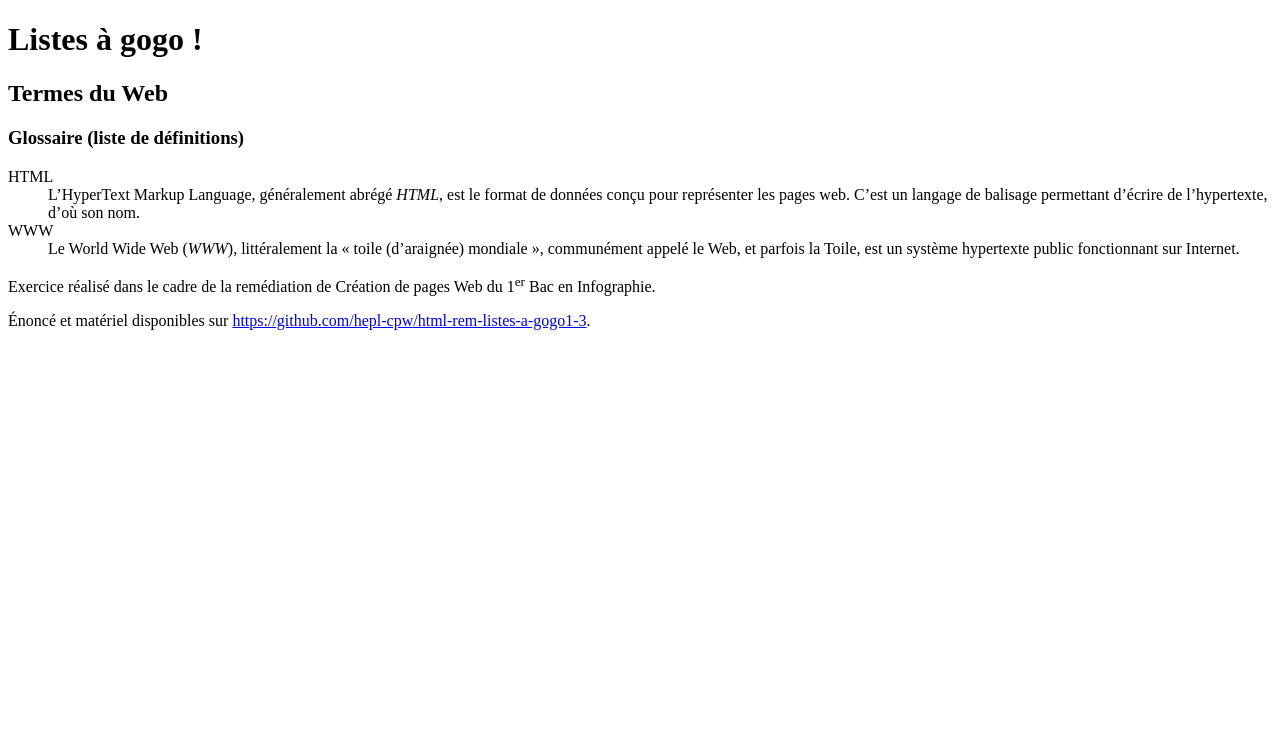
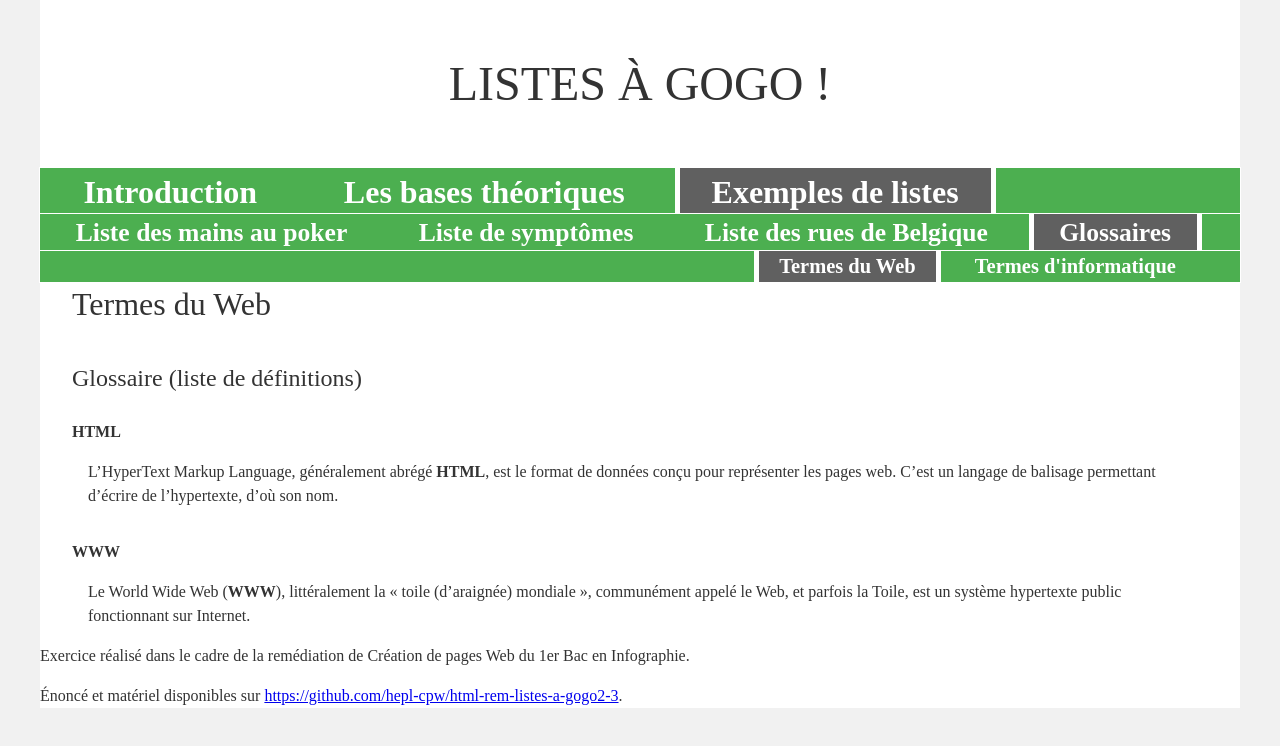
Before and after one commit to pworontzoff/html-rem-listes-a-gogo2-3, a plain HTML site: page html/li_dfn_web.html in a window 1280 px wide. Drawn offline with Linux system fonts and the light colour scheme.

Commit message:
Update li_dfn_web.html

```diff
--- a/html/li_dfn_web.html
+++ b/html/li_dfn_web.html
@@ -11,6 +11,7 @@
         <meta name="author" content="Worontzoff Pierre">
         <meta name="keywords" content="menu, bases, techniques, listes, liste, poker, symptomes, provinces, communes, glossaires, web, informatique">
         <meta name="description" content="Menu vers différentes infos à propos des listes et vers différents exemples de listes">
+        <link rel="stylesheet" href="../css/screen.css">
         <!--[if lt IE 9]>
             <script src="./dist/html5shiv.js"></script>
             <script src="./dist/html5shiv-printshiv.js"></script>
@@ -18,7 +19,28 @@
     </head>
     <body>
         <h1>Listes à gogo&nbsp;!</h1>
-        <main>
+        <nav>
+            <a href="#content" class="skip">Aller au contenu</a>
+            <h2>Menu principal</h2>
+            <ul role="menubar">
+                <li role="menuitem"><a href="../index.html" title="Revenir à l'introduction su site">Introduction</a></li>
+                <li role="menuitem"><a href="./bases.html" title="Lire les informations sur les bases théoriques des listes">Les bases théoriques</a></li>
+                <li role="menuitem" class="current"><a href="#">Exemples de listes</a>
+                    <ul role="menu">
+                        <li role="menuitem"><a href="./li_mains_poker.html" title="Consulter la liste, dans l'ordre, des mains au poker">Liste des mains au poker</a></li>
+                        <li role="menuitem"><a href="./li_symptomes.html" title="Consulter une liste de symptômes">Liste de symptômes</a></li>
+                        <li role="menuitem"><a href="./li_rues.html" title="Consulter la liste des rues de Belgique">Liste des rues de Belgique</a></li>
+                        <li role="menuitem" class="current"><a href="#">Glossaires</a>
+                            <ul role="menu">
+                                <li role="menuitem" class="current"><a href="#">Termes du Web</a></li>
+                                <li role="menuitem"><a href="./li_dfn_info.html" title="Consulter le glossaire des termes d'informatiques utilisés dans le site">Termes d'informatique</a></li>
+                            </ul>
+                        </li>
+                    </ul>
+                </li>
+            </ul>
+        </nav>
+        <main id="content">
             <h2>Termes du Web</h2>
             <h3>Glossaire (liste de définitions)</h3>
             <dl>
@@ -32,7 +54,7 @@
             Exercice réalisé dans le cadre de la remédiation de Création de pages Web du 1<sup>er</sup> Bac en Infographie.
         </p>
         <p>
-            Énoncé et matériel disponibles sur <a href="https://github.com/hepl-cpw/html-rem-listes-a-gogo1-3" title="consulter l'énoncé">https://github.com/hepl-cpw/html-rem-listes-a-gogo1-3</a>.
+            Énoncé et matériel disponibles sur <a href="https://github.com/hepl-cpw/html-rem-listes-a-gogo2-3" title="consulter l'énoncé">https://github.com/hepl-cpw/html-rem-listes-a-gogo2-3</a>.
         </p>
     </body>
 </html>
```
